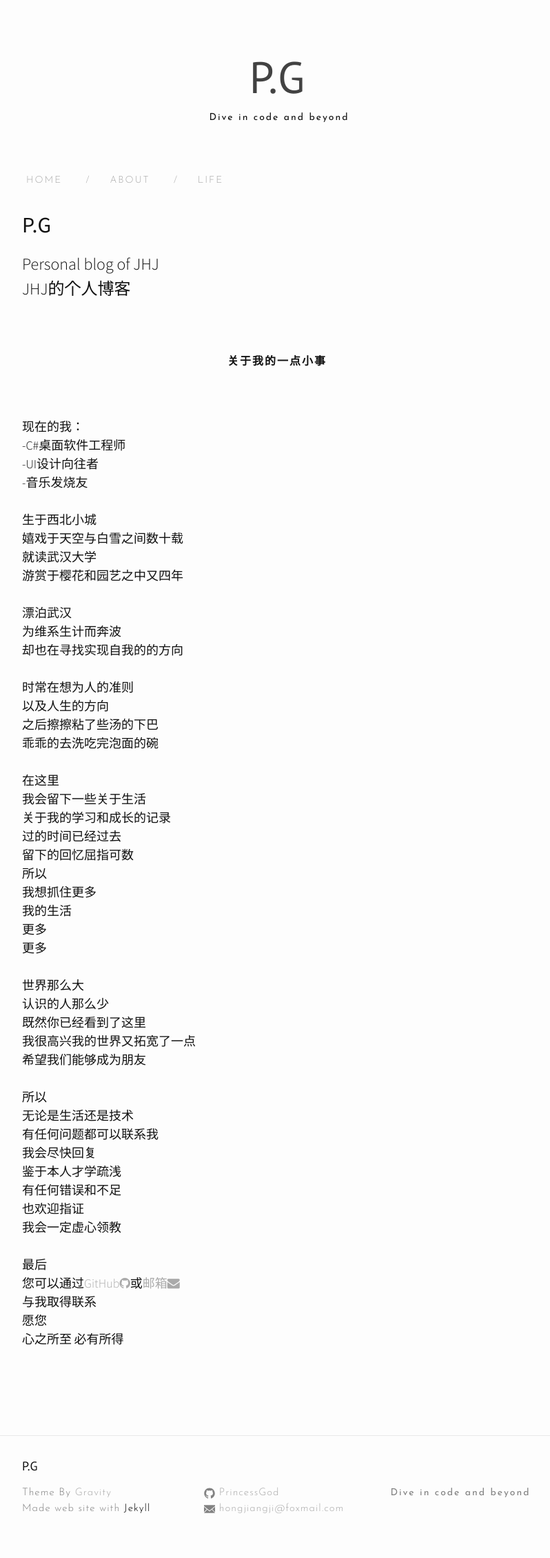
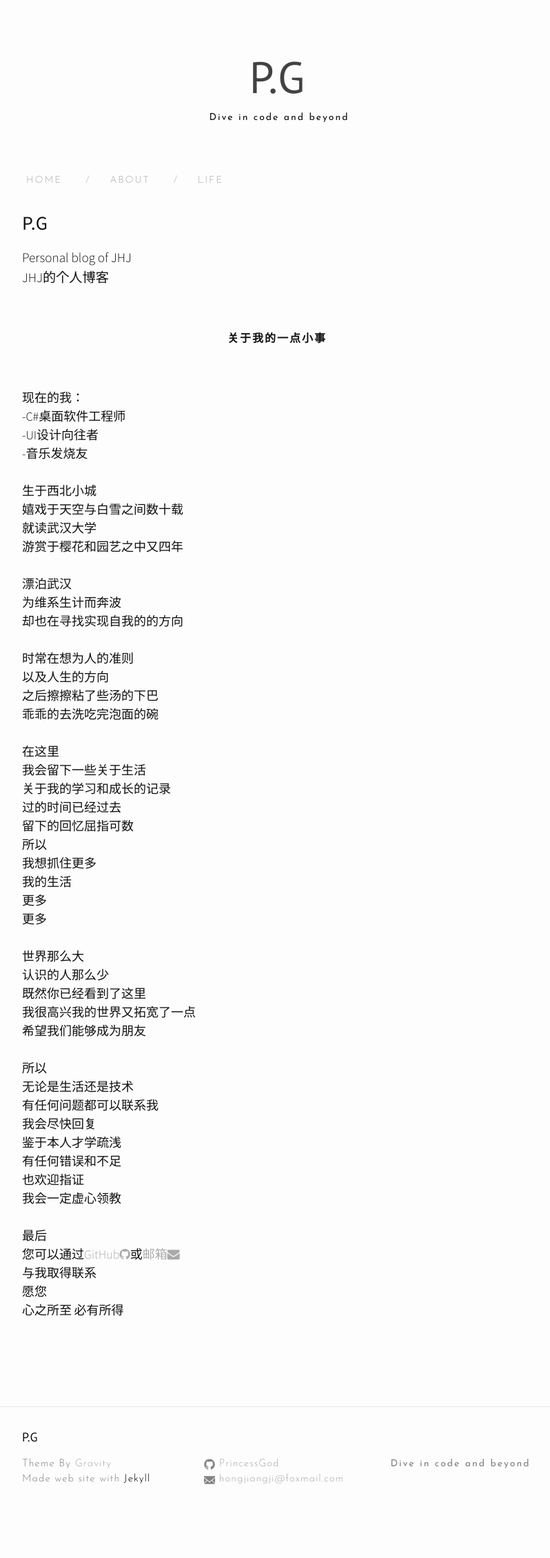
Before and after one commit to PrincessGod/PrincessGod.github.io, a Jekyll site: the page built from about.md, in a window 1280 px wide. Shown: the whole page at 69% size, without its empty margins (238-1036 px from the left). Built offline with Jekyll 4.4.1, drawn with Linux system fonts in a browser that asks for light colours; nearby versions of some CDN libraries; after the commit the page ends 2217 px from its top, so only the background shows below that.

Commit message:
Change post page‘s font size
make it smaller to a batter feel

```diff
--- a/css/style.scss
+++ b/css/style.scss
@@ -570,37 +570,37 @@
   margin-bottom: $spacing-unit;
 }
 .post-title {
-  font-size: 62px;
+  font-size: 54px;
 
   text-align: center;
   font-family: "PT Sans";
   font-weight: 900;
   @include media-query($on-laptop) {
-    font-size: 36px;
+    font-size: 28px;
   }
 }
 .post-content {
   margin-bottom: $spacing-unit;
   padding-bottom: 3em !important;
   p {
-    font-size: 1.5rem;
+    font-size: 1.2rem;
   }
   h2 {
-    font-size: 32px;
+    font-size: 28px;
     @include media-query($on-laptop) {
-      font-size: 28px;
+      font-size: 24px;
     }
   }
   h3 {
-    font-size: 26px;
+    font-size: 22px;
     @include media-query($on-laptop) {
-      font-size: 22px;
+      font-size: 18px;
     }
   }
   h4 {
-    font-size: 20px;
+    font-size: 16px;
     @include media-query($on-laptop) {
-      font-size: 18px;
+      font-size: 14px;
     }
   }
 }
```
